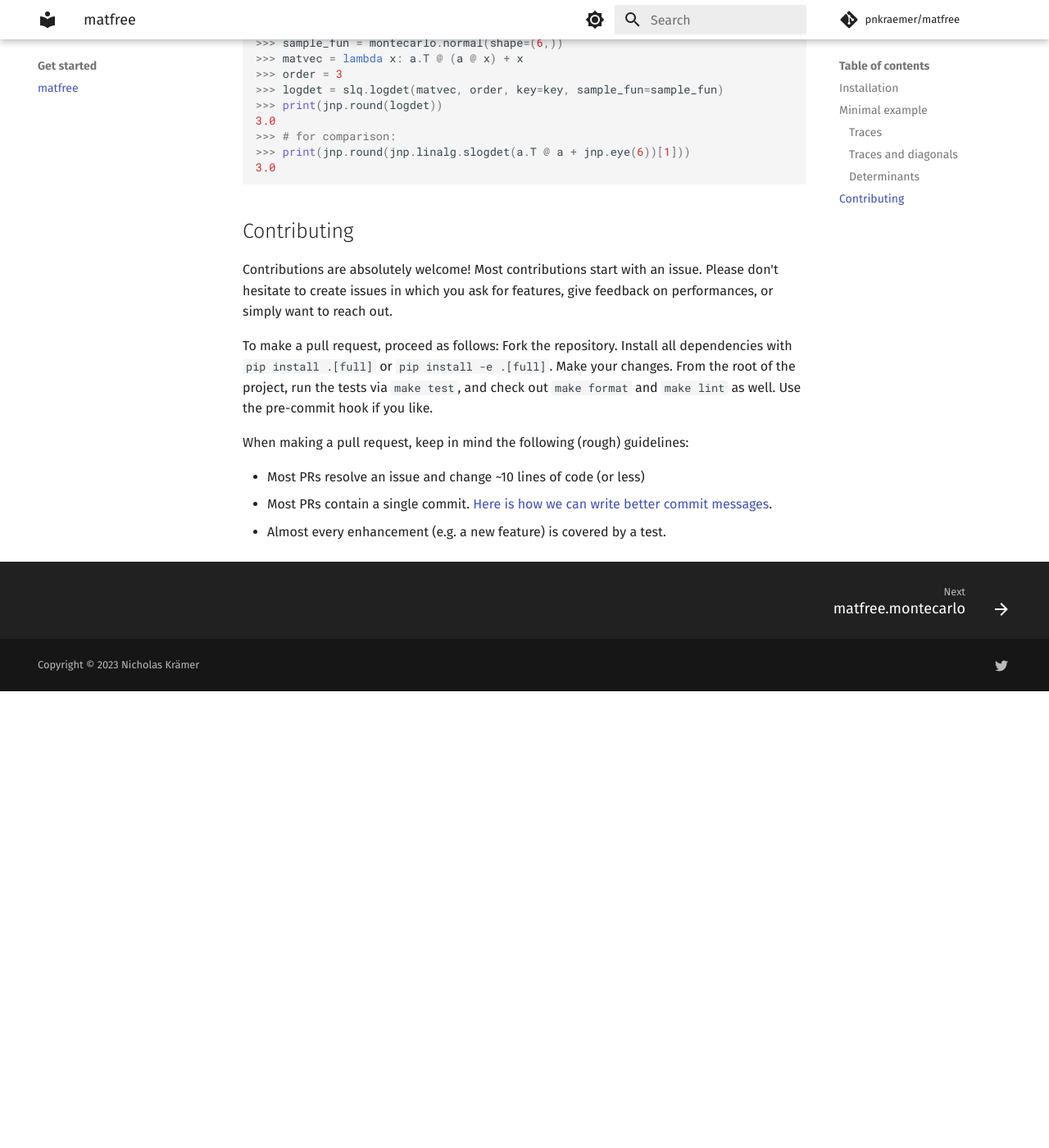
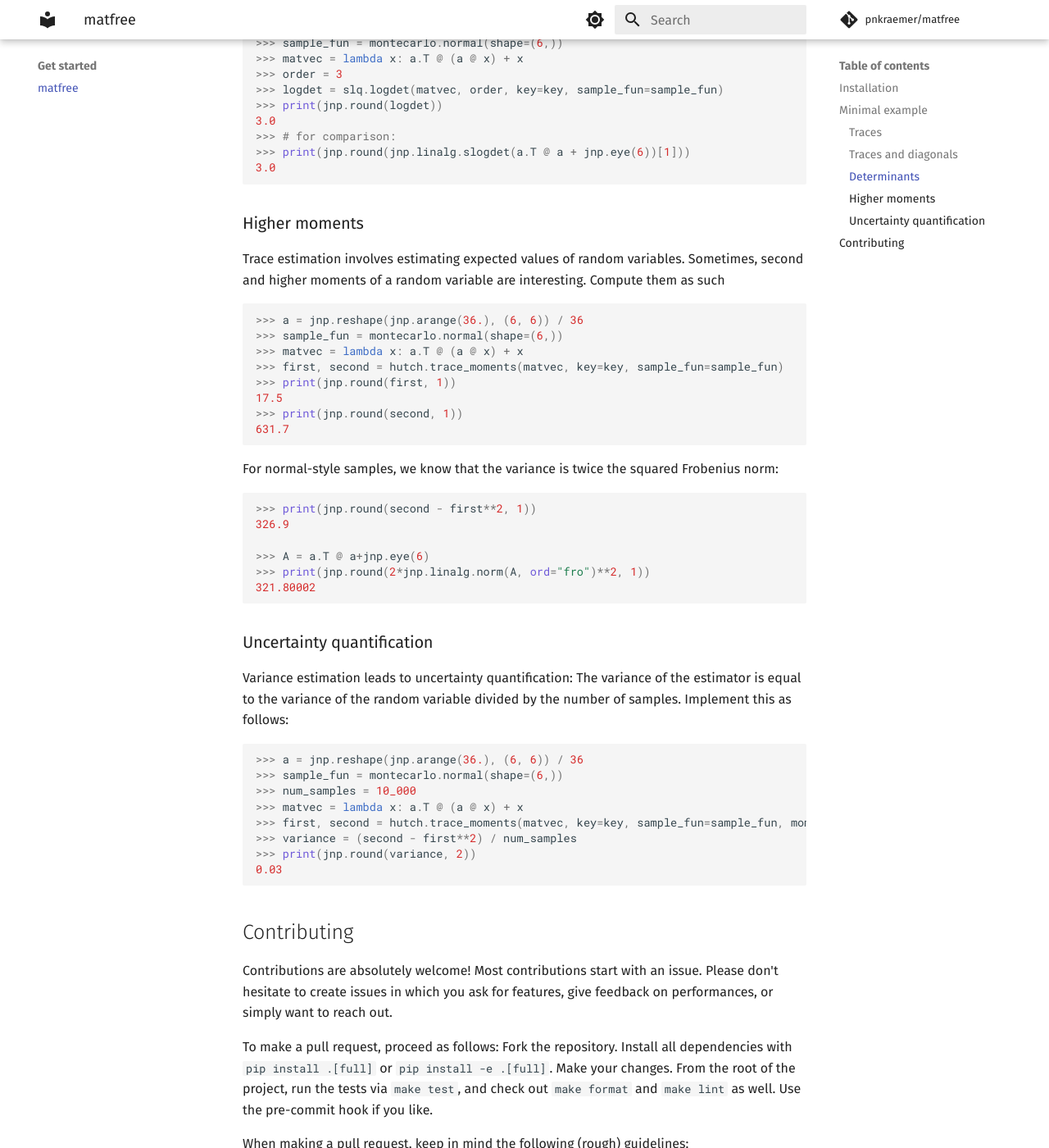
Before and after one commit to pnkraemer/matfree, an MkDocs documentation site: the page built from docs/index.md, in a window 1280 px wide and 1400 px high, scrolled down 2325 px. Shown: the whole window at 82% size. Built offline with MkDocs 1.6.1 and Material for MkDocs 9.7.7, drawn with Linux system fonts in a browser that asks for light colours; comment, search, counter and statistics services are not loaded; before the commit the page ends 3168 px from its top, so only the background shows below that.

Commit message:
trace_with_variance is trace_moments now  (#130)
* trace_with_variance returns moments instead of mean and variance

* trace_with_variance is trace_moments

* Added trace_moments example to readme

````diff
--- a/docs/index.md
+++ b/docs/index.md
@@ -125,6 +125,58 @@ Estimate log-determinants as such:
 
 ```
 
+### Higher moments
+
+Trace estimation involves estimating expected values of random variables.
+Sometimes, second and higher moments of a random variable are interesting.
+Compute them as such
+
+```python
+>>> a = jnp.reshape(jnp.arange(36.), (6, 6)) / 36
+>>> sample_fun = montecarlo.normal(shape=(6,))
+>>> matvec = lambda x: a.T @ (a @ x) + x
+>>> first, second = hutch.trace_moments(matvec, key=key, sample_fun=sample_fun)
+>>> print(jnp.round(first, 1))
+17.5
+>>> print(jnp.round(second, 1))
+631.7
+
+```
+
+For normal-style samples, we know that the variance is twice the squared Frobenius norm:
+
+```python
+>>> print(jnp.round(second - first**2, 1))
+326.9
+
+>>> A = a.T @ a+jnp.eye(6)
+>>> print(jnp.round(2*jnp.linalg.norm(A, ord="fro")**2, 1))
+321.80002
+
+```
+
+
+### Uncertainty quantification
+
+Variance estimation leads to uncertainty quantification:
+The variance of the estimator is equal to the variance of the random variable
+divided by the number of samples.
+Implement this as follows:
+
+```python
+>>> a = jnp.reshape(jnp.arange(36.), (6, 6)) / 36
+>>> sample_fun = montecarlo.normal(shape=(6,))
+>>> num_samples = 10_000
+>>> matvec = lambda x: a.T @ (a @ x) + x
+>>> first, second = hutch.trace_moments(matvec, key=key, sample_fun=sample_fun, moments=(1, 2), num_batches=1, num_samples_per_batch=num_samples)
+>>> variance = (second - first**2) / num_samples
+>>> print(jnp.round(variance, 2))
+0.03
+
+```
+
+
+
 ## Contributing
 
 Contributions are absolutely welcome!
````
Also changed, not shown: README.md (+52 -0 lines), 6 other files.
